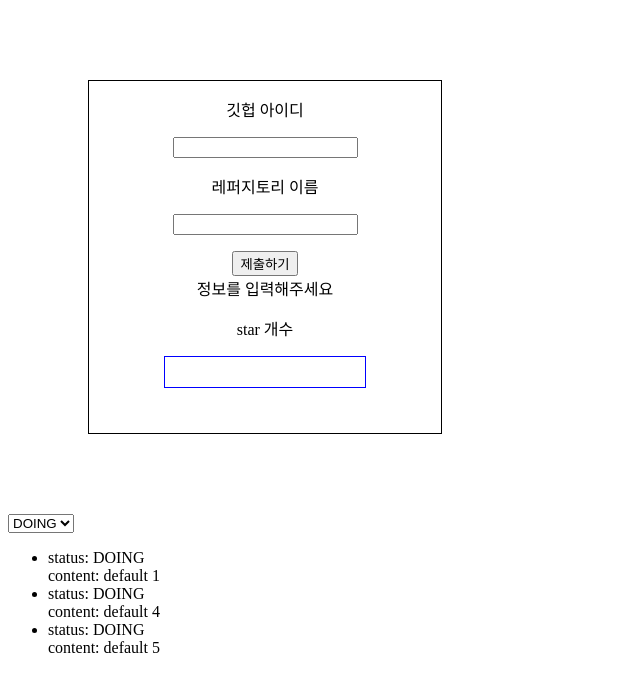
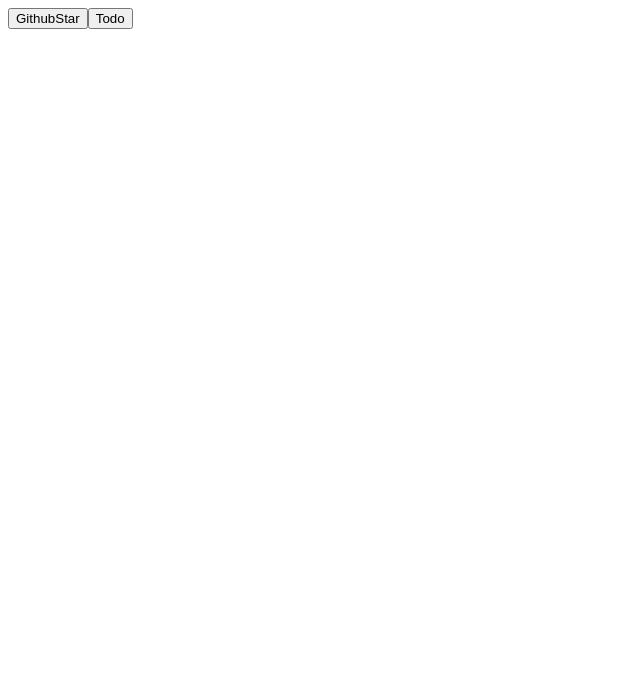
Before and after one commit to SoJaeBeom/recoil-playground, a React (Create React App) app: page / in a window 1280 px wide. Shown: the top 692 px of the page, without its empty margins (0-640 px from the left). Built offline with nearby package versions, Linux system fonts and the light colour scheme.

Commit message:
[Feat] router 추가

```diff
--- a/package.json
+++ b/package.json
@@ -13,6 +13,7 @@
     "@types/styled-components": "^5.1.26",
     "react": "^18.2.0",
     "react-dom": "^18.2.0",
+    "react-router-dom": "^6.4.5",
     "react-scripts": "5.0.1",
     "recoil": "^0.7.6",
     "styled-components": "^5.3.6",
--- a/src/App.tsx
+++ b/src/App.tsx
@@ -1,14 +1,7 @@
-import React from 'react';
-import InputForm from './components/GithubStar/InputForm';
-import TodoComponent from './components/Todo/TodoComponent';
+import Router from './router/router';
 
 function App() {
-  return (
-    <>
-      <InputForm />
-      <TodoComponent />
-    </>
-  );
+  return <Router />;
 }
 
 export default App;
--- /dev/null
+++ b/src/components/Main/Main.tsx
@@ -0,0 +1,31 @@
+import { MouseEvent } from 'react';
+import { useNavigate } from 'react-router-dom';
+
+const Main = () => {
+  const navigate = useNavigate();
+
+  const moveToPage = (e: MouseEvent<HTMLButtonElement>) => {
+    switch (e.currentTarget.id) {
+      case 'githubstar':
+        navigate('/githubstar');
+        break;
+
+      case 'todo':
+        navigate('/todo');
+        break;
+    }
+  };
+
+  return (
+    <>
+      <button id='githubstar' onClick={moveToPage}>
+        GithubStar
+      </button>
+      <button id='todo' onClick={moveToPage}>
+        Todo
+      </button>
+    </>
+  );
+};
+
+export default Main;
--- /dev/null
+++ b/src/router/router.tsx
@@ -0,0 +1,20 @@
+import { BrowserRouter, Route, Routes } from 'react-router-dom';
+import InputForm from '../components/GithubStar/InputForm';
+import Main from '../components/Main/Main';
+import TodoComponent from '../components/Todo/TodoComponent';
+
+const Router = () => {
+  return (
+    <>
+      <BrowserRouter>
+        <Routes>
+          <Route path='/' element={<Main />} />
+          <Route path='/githubstar' element={<InputForm />} />
+          <Route path='/todo' element={<TodoComponent />} />
+        </Routes>
+      </BrowserRouter>
+    </>
+  );
+};
+
+export default Router;
```
Also changed, not shown: 1 other file (tests, documents, lock files or other folders).
